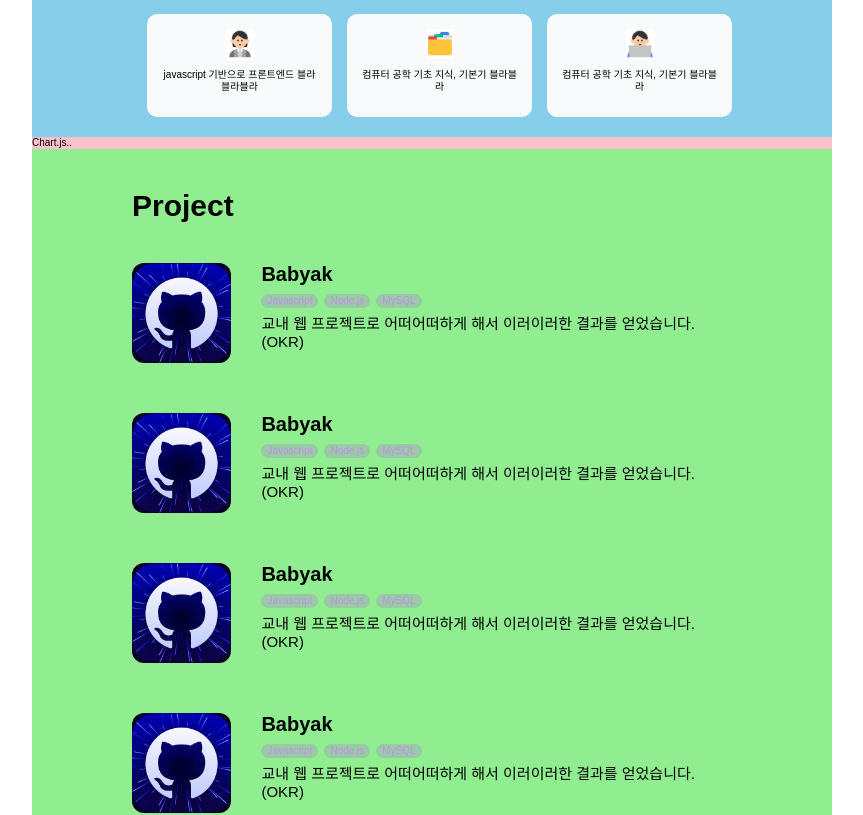
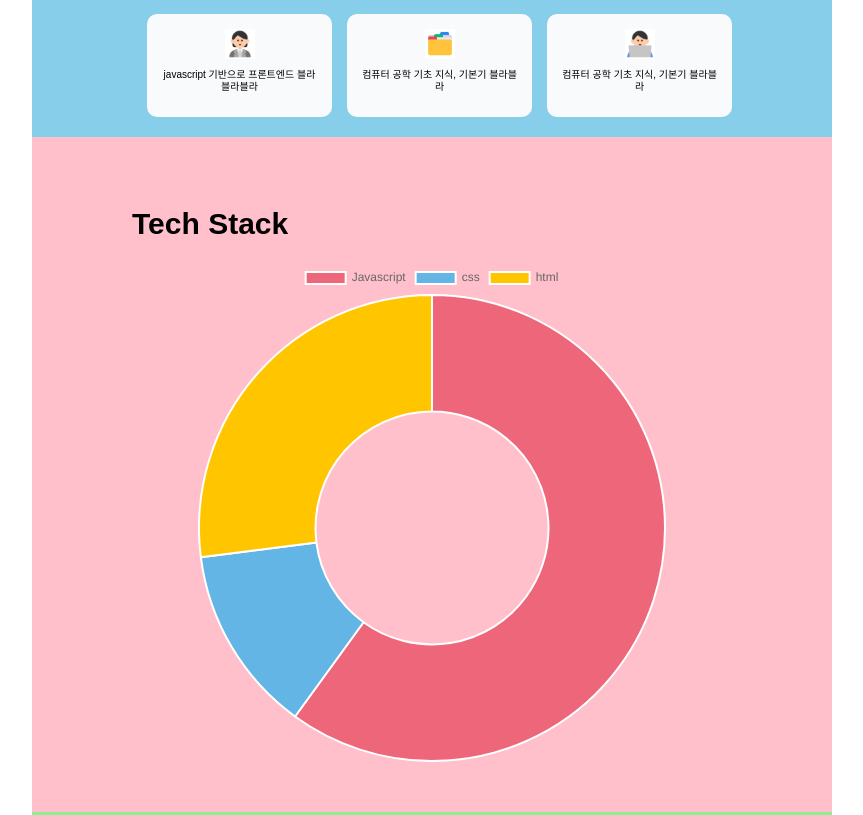
Before and after one commit to hyosin-Jang/portfolio-web, a React (Create React App) app in the folder frontend/: page / in a window 1280 px wide. Shown: the part 540-1355 px from the top of the page, without its empty margins (208-1071 px from the left). Built offline with nearby package versions, Linux system fonts and the light colour scheme.

Commit message:
feat: 기술 스택 도넛 그래프 추가

```diff
--- a/frontend/package.json
+++ b/frontend/package.json
@@ -6,7 +6,9 @@
 		"@testing-library/jest-dom": "^5.16.5",
 		"@testing-library/react": "^13.4.0",
 		"@testing-library/user-event": "^13.5.0",
+		"chart.js": "^4.2.1",
 		"react": "^18.2.0",
+		"react-chartjs-2": "^5.2.0",
 		"react-dom": "^18.2.0",
 		"react-router-dom": "^6.10.0",
 		"react-scripts": "5.0.1",
--- a/frontend/src/components/Project/ProjectCard.js
+++ b/frontend/src/components/Project/ProjectCard.js
@@ -10,7 +10,16 @@ const ProjectCard = ({id, projectName, stack, description, projectIcon}) => {
 			/>
 			<div className="project-data">
 				<div className="project-name">{projectName}</div>
-				<div className="project-stack">{stack && stack.map((stackName) => <span className="stack">{stackName}</span>)}</div>
+				<div className="project-stack">
+					{stack &&
+						stack.map((stackName, idx) => (
+							<span
+								key={idx}
+								className="stack">
+								{stackName}
+							</span>
+						))}
+				</div>
 				<div className="project-description">{description}</div>
 			</div>
 		</Wrapper>
--- /dev/null
+++ b/frontend/src/components/Stack/Chart.js
@@ -0,0 +1,29 @@
+import styled from "styled-components"
+import {Doughnut} from "react-chartjs-2"
+import "chart.js/auto"
+
+const Chart = ({data}) => {
+	return (
+		<Wrapper>
+			<Doughnut
+				options={{
+					legend: {
+						display: true,
+						position: "right",
+					},
+				}}
+				data={data}
+				height={120}
+			/>
+		</Wrapper>
+	)
+}
+export default Chart
+
+const Wrapper = styled.div`
+	display: flex;
+	flex-direction: column;
+
+	width: 50rem;
+	height: 50rem;
+`
--- /dev/null
+++ b/frontend/src/components/Stack/index.js
@@ -0,0 +1,44 @@
+import styled from "styled-components"
+import Chart from "./Chart"
+
+const data = {
+	labels: ["Javascript", "css", "html"],
+	datasets: [
+		{
+			labels: ["Javascript", "css", "html"],
+			data: [60, 13, 27],
+			borderWidth: 2,
+			hoverBorderWidth: 3,
+			backgroundColor: ["rgba(238, 102, 121, 1)", "rgba(98, 181, 229, 1)", "rgba(255, 198, 0, 1)"],
+			fill: true,
+		},
+	],
+}
+
+const Stack = () => {
+	return (
+		<Wrapper>
+			<h1 className="title">Tech Stack</h1>
+			<div className="chart-content">
+				<Chart data={data} />
+			</div>
+		</Wrapper>
+	)
+}
+export default Stack
+
+const Wrapper = styled.div`
+	display: flex;
+	flex-direction: column;
+	background-color: pink;
+	.title {
+		padding: 0 10rem;
+		font-size: 3rem;
+	}
+	padding: 5rem 0;
+
+	.chart-content {
+		display: flex;
+		justify-content: center;
+	}
+`
--- a/frontend/src/components/Timeline.js
+++ /dev/null
@@ -1,11 +0,0 @@
-import styled from "styled-components"
-
-// TODO: 그래프에 chart.js 사용하기
-const Timeline = () => {
-	return <Wrapper>Chart.js..</Wrapper>
-}
-export default Timeline
-
-const Wrapper = styled.div`
-	display: flex;
-`
--- a/frontend/src/pages/Home.js
+++ b/frontend/src/pages/Home.js
@@ -1,7 +1,7 @@
 import Header from "../components/Header"
 import Aboutme from "../components/Aboutme"
 import WhoamI from "../components/WhoamI"
-import Timeline from "../components/Timeline"
+import Stack from "../components/Stack"
 import Project from "../components/Project"
 import Footer from "../components/Footer"
 
@@ -14,7 +14,7 @@ const Home = () => {
 			<Header />
 			<Aboutme />
 			<WhoamI />
-			<Timeline />
+			<Stack />
 			<Project />
 			<Footer />
 		</Wrapper>
```
Also changed, not shown: 1 other file (tests, documents, lock files or other folders).
